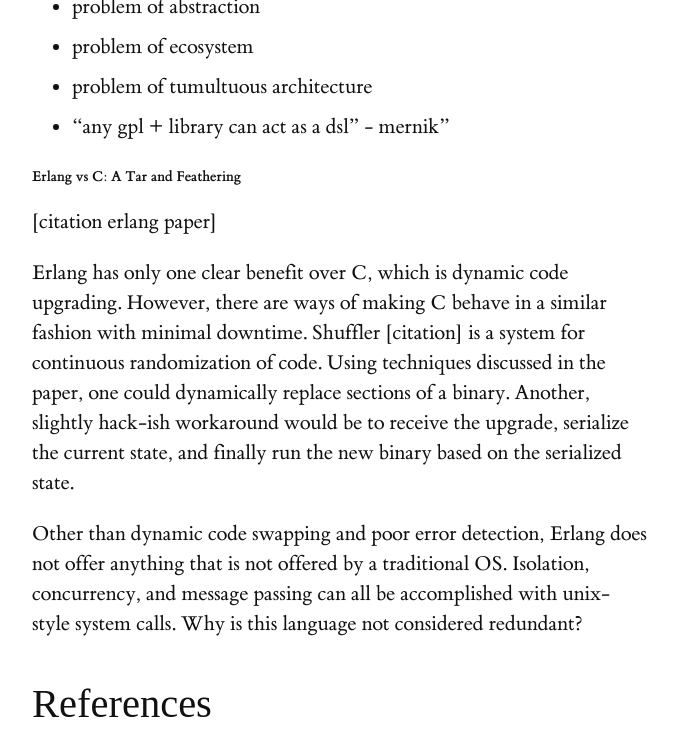
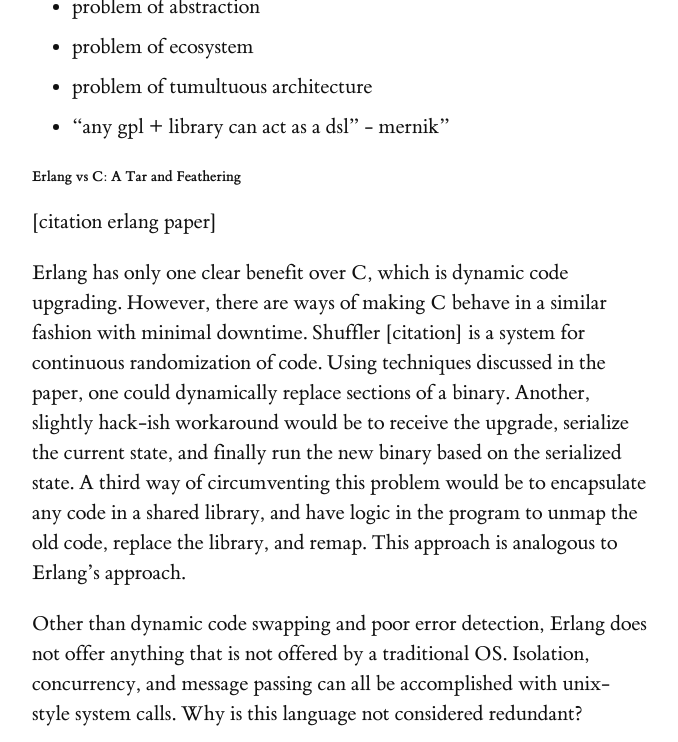
Before and after one commit to heathermiller/dist-prog-book, a Jekyll site: the page built from chapter/4/dist-langs.md, in a window 1280 px wide and 900 px high, scrolled down 967 px, cut to the strip 0-742 px from the top of the window. Shown: the whole strip, without its empty margins (128-806 px from the left). Built offline with Jekyll 4.4.1, drawn with Linux system fonts in a browser that asks for light colours; some web fonts are replaced.

Commit message:
Update dist-langs.md

```diff
--- a/chapter/4/dist-langs.md
+++ b/chapter/4/dist-langs.md
@@ -39,6 +39,8 @@
 Shuffler [citation] is a system for continuous randomization of code.
 Using techniques discussed in the paper, one could dynamically replace sections of a binary.
 Another, slightly hack-ish workaround would be to receive the upgrade, serialize the current state, and finally run the new binary based on the serialized state.
+A third way of circumventing this problem would be to encapsulate any code in a shared library, and have logic in the program to unmap the old code, replace the library, and remap.
+This approach is analogous to Erlang's approach.
 
 Other than dynamic code swapping and poor error detection, Erlang does not offer anything that is not offered by a traditional OS.
 Isolation, concurrency, and message passing can all be accomplished with unix-style system calls.
```
